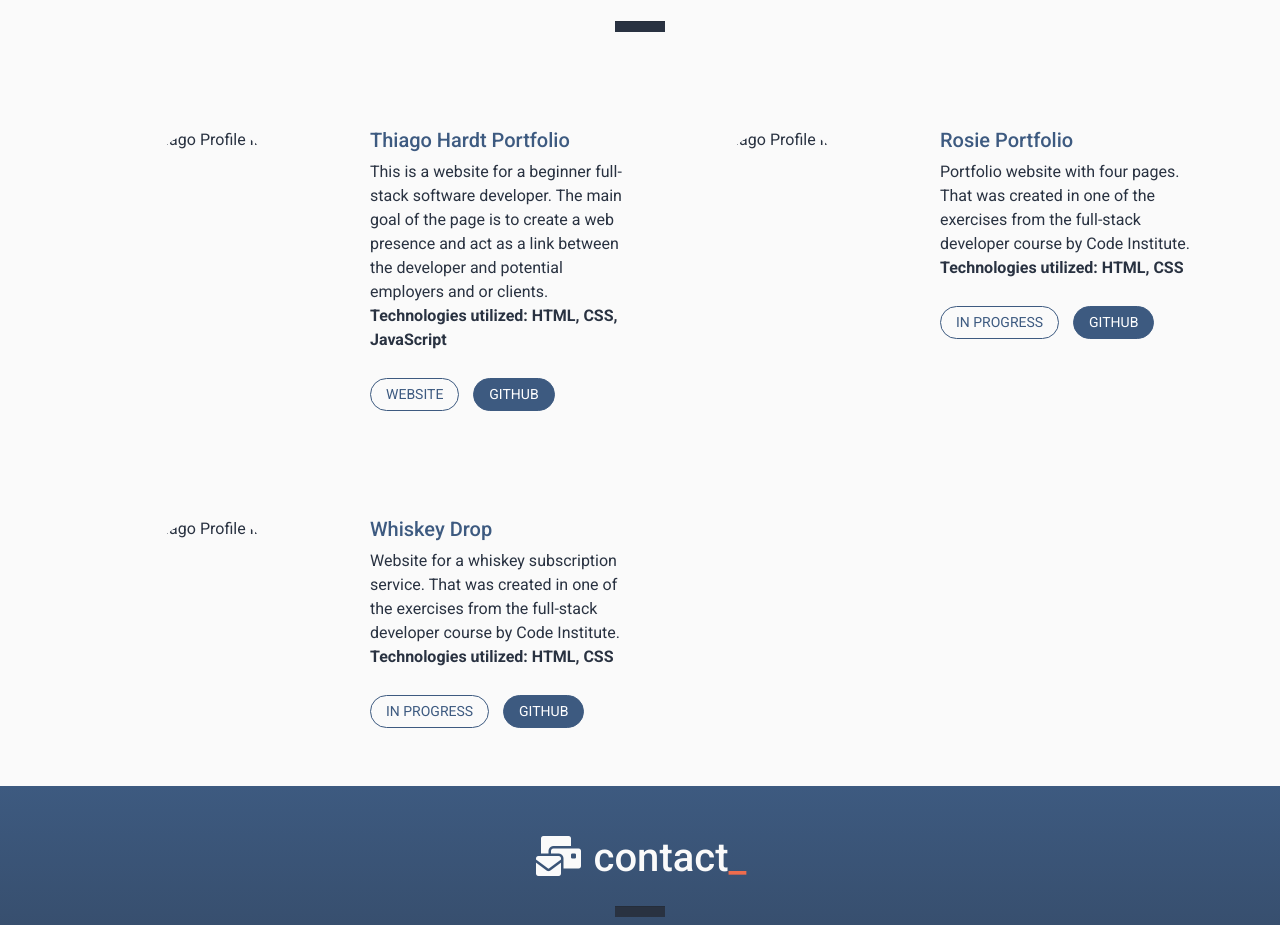
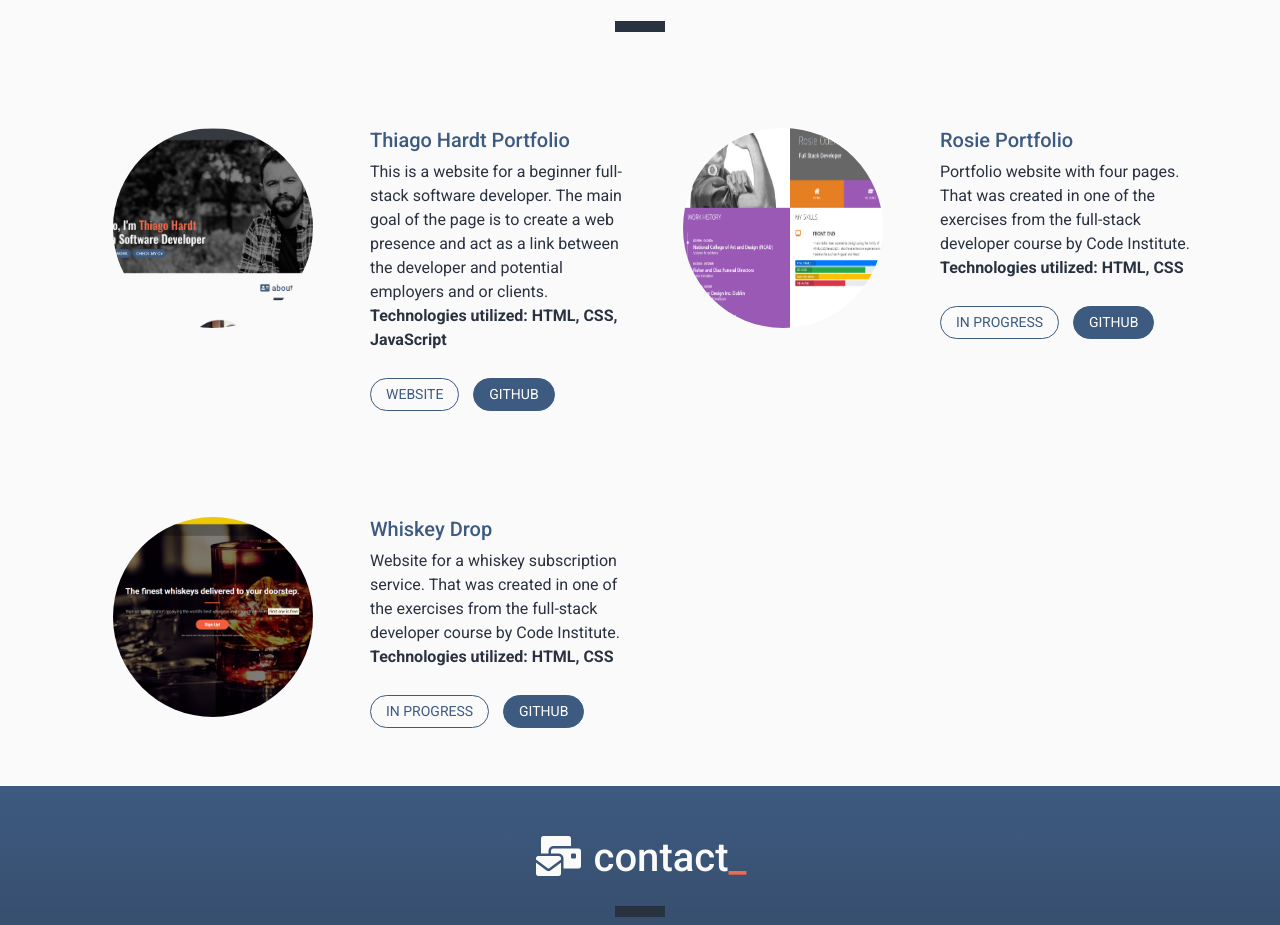
Before and after one commit to ThiagoHardt/thiago-hardt-portfolio, a plain HTML site: page index.html in a window 1280 px wide. Shown: the part 1520-2445 px from the top of the page. Drawn offline with nearby package versions, Linux system fonts and the light colour scheme; the site is published under a folder, as on GitHub Pages, so addresses that start at the root find nothing.

Commit message:
Fixed links

```diff
--- a/index.html
+++ b/index.html
@@ -82,7 +82,7 @@
             </a>
             <a
               class="btn btn-primary btn-lg c-light"
-              href="/assets/ThiagoHardt-CV-sample.pdf"
+              href="assets/ThiagoHardt-CV-sample.pdf"
               target="_blank"
             >
               CHECK MY CV
@@ -218,7 +218,7 @@
               <!-- Image to be changed -->
               <div class="container image-cropper--projects">
                 <img
-                  src="../assets/img/thiago-portfolio.png"
+                  src="assets/img/thiago-portfolio.png"
                   alt="Thiago Profile Image"
                   class="image-projects"
                 />
@@ -251,7 +251,7 @@
             <div class="col-lg-3 my-5">
               <div class="container image-cropper--projects">
                 <img
-                  src="../assets/img/rosie-website.png"
+                  src="assets/img/rosie-website.png"
                   alt="Thiago Profile Image"
                   class="image-projects"
                 />
@@ -282,7 +282,7 @@
             <div class="col-lg-3 my-5">
               <div class="container image-cropper--projects">
                 <img
-                  src="../assets/img/whisky.png"
+                  src="assets/img/whisky.png"
                   alt="Thiago Profile Image"
                   class="image-projects"
                 />
```
